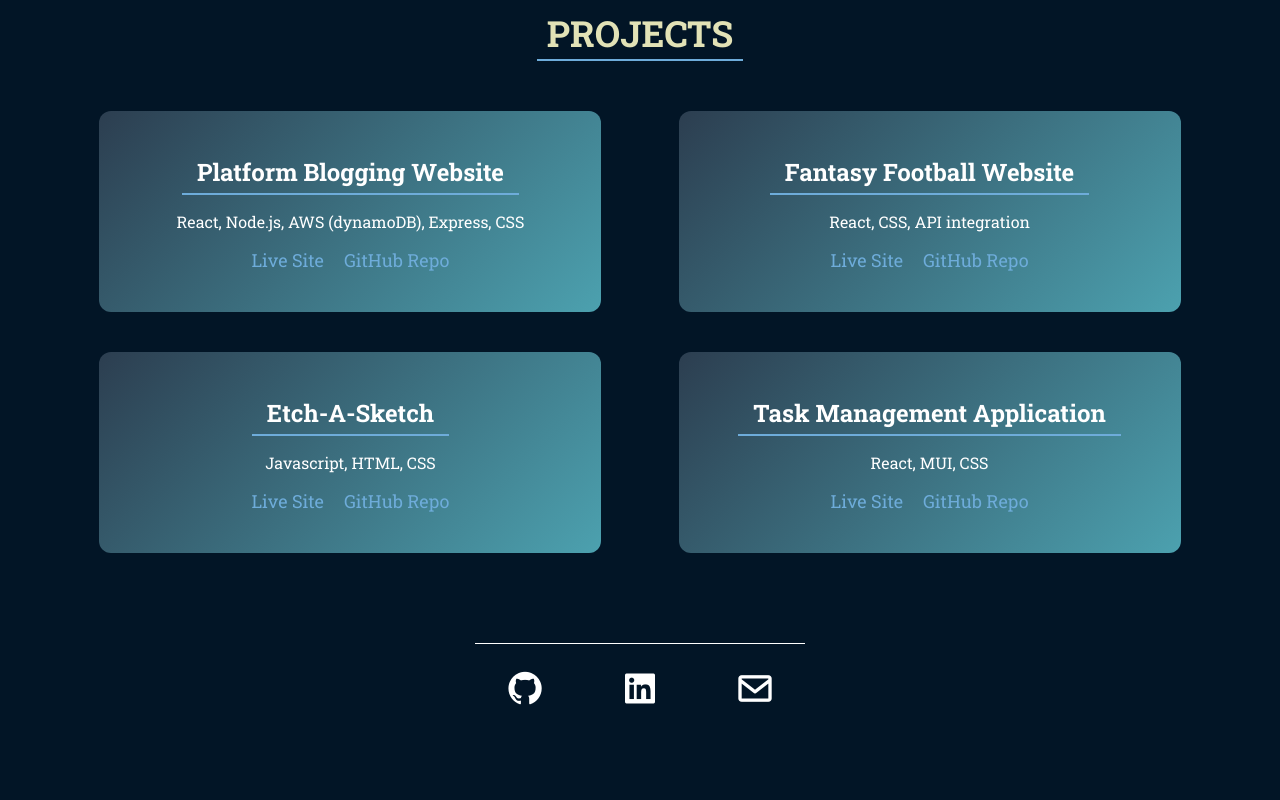
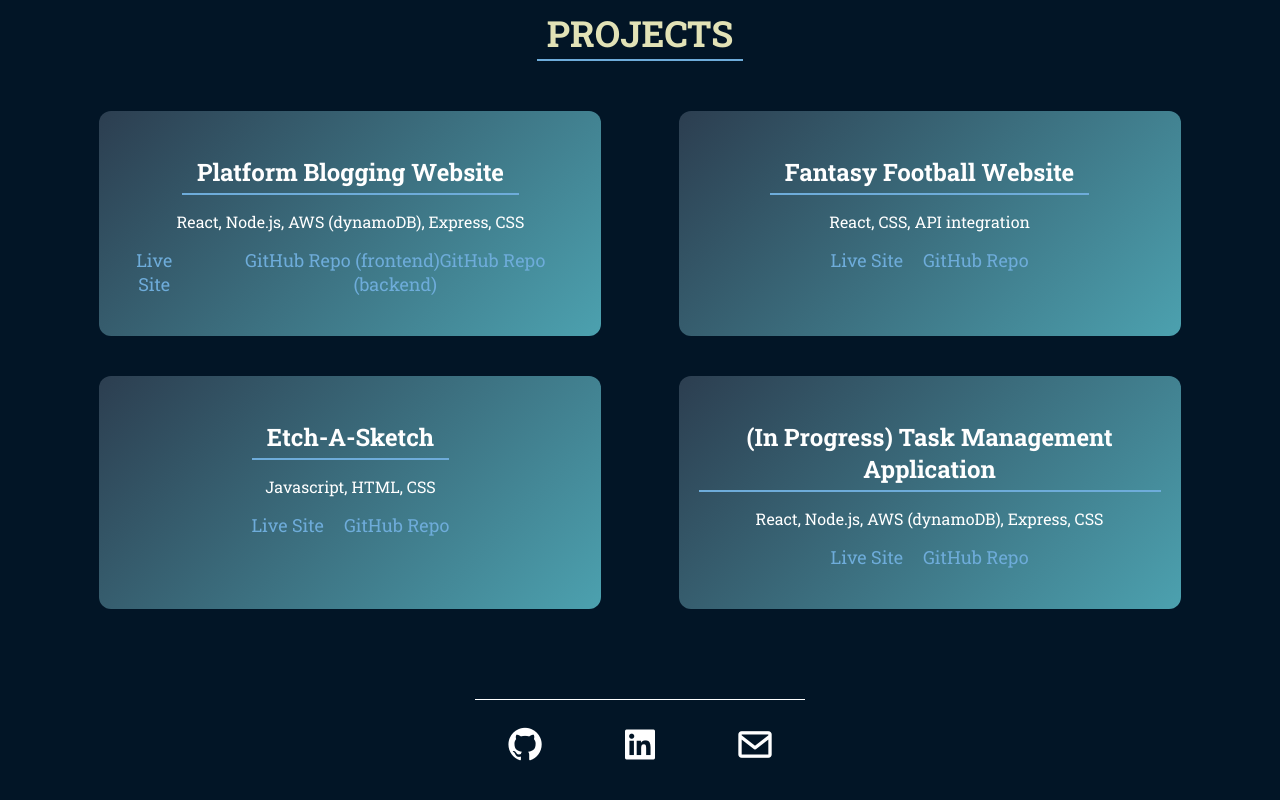
Before and after one commit to rymbowman/rymbowman.github.io, a React (Vite) app: page / in a window 1280 px wide. Shown: the part 1713-2513 px from the top of the page. Built offline with nearby package versions, Linux system fonts and the light colour scheme.

Commit message:
update projects array to give option for 2 github repo links and add conditional for displaying both links when that project is displayed

```diff
--- a/src/components/projects/Projects.jsx
+++ b/src/components/projects/Projects.jsx
@@ -12,9 +12,8 @@ const Projects = () => {
     {
       id: "blog-website",
       link: "https://platform-blogging-app.onrender.com/",
-      githubLink: [
-        "https://github.com/rymbowman/Blog-App-Client, https://github.com/rymbowman/Blog-App-Api",
-      ],
+      frontendGithubLink: "https://github.com/rymbowman/Blog-App-Client",
+      backendGithubLink: "https://github.com/rymbowman/Blog-App-Api",
       title: "Platform Blogging Website",
       description: "React, Node.js, AWS (dynamoDB), Express, CSS",
     },
@@ -27,7 +26,7 @@ const Projects = () => {
     },
     {
       id: "Etch-A-Sketch",
-      link: "",
+      link: "https://rymbowman.github.io/Etch-A-Sketch-Final-Project/",
       githubLink: "https://github.com/rymbowman/Etch-A-Sketch-Final-Project",
       title: "Etch-A-Sketch",
       description: "Javascript, HTML, CSS",
@@ -36,8 +35,8 @@ const Projects = () => {
       id: "todo-app",
       link: "",
       githubLink: "",
-      title: "Task Management Application",
-      description: "React, MUI, CSS",
+      title: "(In Progress) Task Management Application",
+      description: "React, Node.js, AWS (dynamoDB), Express, CSS",
     },
   ];
 
@@ -55,6 +54,24 @@ const Projects = () => {
               <a href={project.link} target="_blank" rel="noopener noreferrer">
                 Live Site
               </a>
+              {project.frontendGithubLink && project.backendGithubLink ? (
+                <div className="multiple-github-links">
+                  <a
+                    href={project.frontendGithubLink}
+                    target="_blank"
+                    rel="noopener noreferrer"
+                  >
+                    GitHub Repo (frontend)
+                  </a>
+                  <a
+                    href={project.backendGithubLink}
+                    target="_blank"
+                    rel="noopener noreferrer"
+                  >
+                    GitHub Repo (backend)
+                  </a>
+                </div>
+              ) : (
                 <a
                   href={project.githubLink}
                   target="_blank"
@@ -62,6 +79,7 @@ const Projects = () => {
                 >
                   GitHub Repo
                 </a>
+              )}
             </div>
           </div>
         ))}
```
Lines whose indentation alone changed are shown as unchanged.
